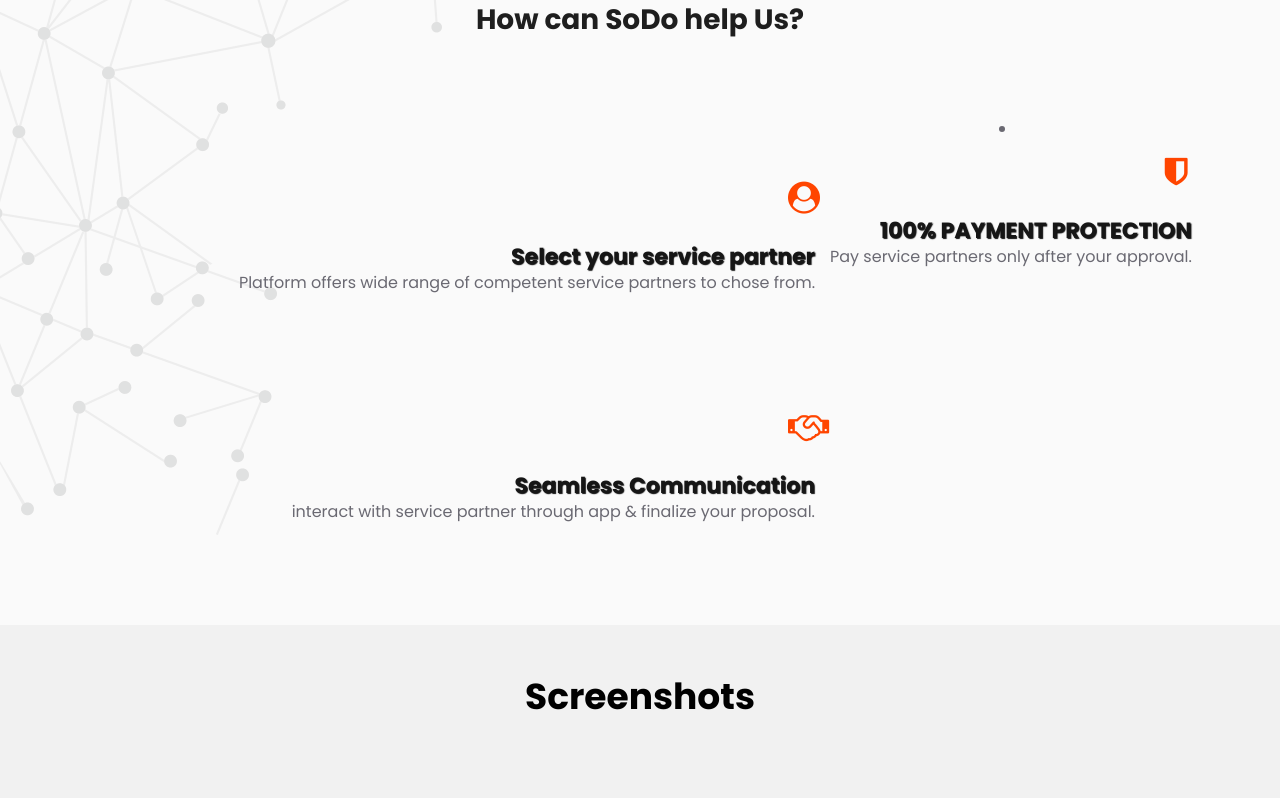
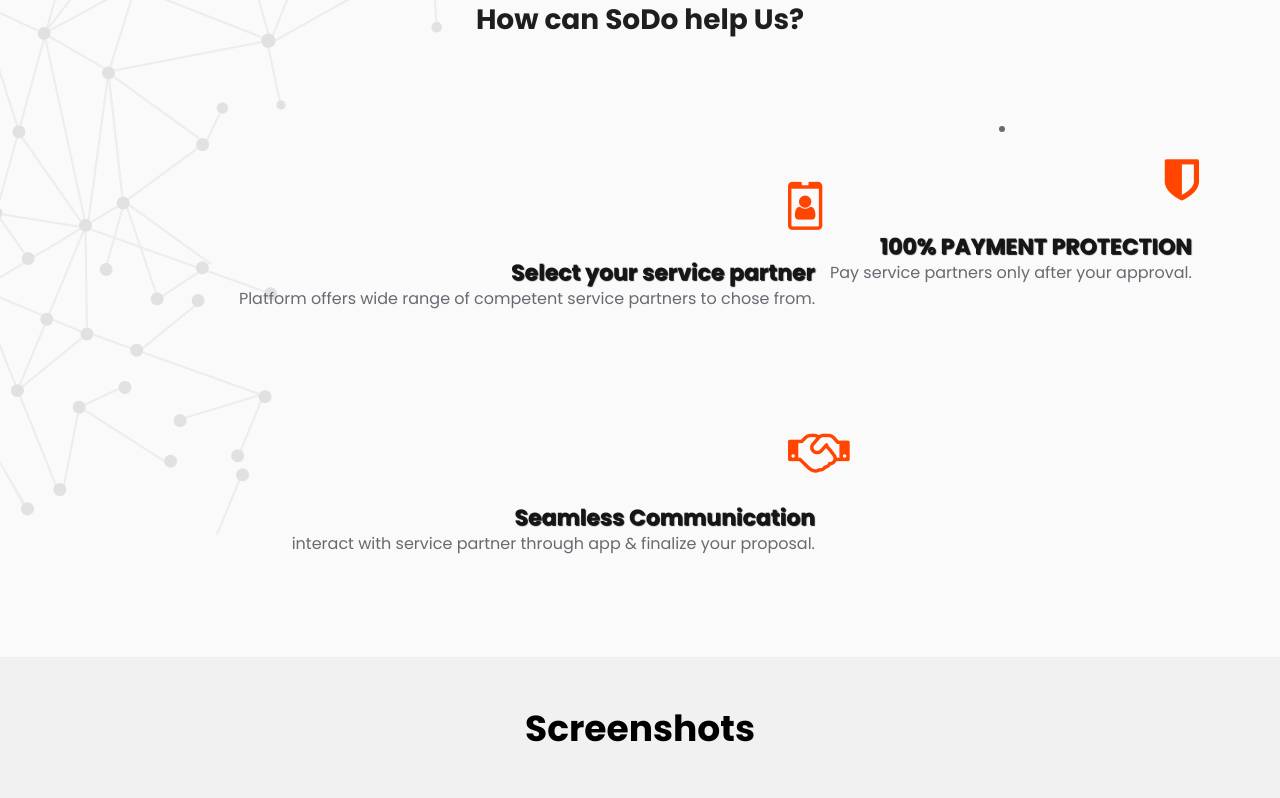
Before and after one commit to akshitaPrajapati/mySD, a plain HTML site: page index.html in a window 1280 px wide. Shown: the part 1478-2276 px from the top of the page. Drawn offline with nearby package versions, Linux system fonts and the light colour scheme; files whose address does not match are found by name.

Commit message:
Update index.html

```diff
--- a/index.html
+++ b/index.html
@@ -177,7 +177,7 @@
             <div class="col-md-8 leftFeatures">
                <ul><li> <div class="text-right space100 wow fadeInLeft" animation-delay="0.2s" style="margin-bottom: 100px;">
 
-                    <i class="fa fa-user-circle fa-2x" aria-hidden="true" style="color: orangered; margin-bottom: 20px;"></i>
+                    <i class="fa fa-id-badge fa-3x" aria-hidden="true" style="color: orangered; margin-bottom: 20px;"></i>
 
                     <h4 style="color: #161616; text-shadow: 1px 1px 1px #111111;">Select your service partner</h4>
                     <p>
@@ -186,7 +186,7 @@
                 </div><!-- text-right space100 end -->
                 </li>
                <li> <div class="text-right wow fadeInLeft" animation-delay="0.4s">
-                    <i class="fa fa-handshake-o fa-2x" style="color: orangered; margin-bottom: 20px;"></i>
+                    <i class="fa fa-handshake-o fa-3x" style="color: orangered; margin-bottom: 20px;"></i>
                     <h4 style="color: #161616;  text-shadow: 1px 1px 1px #111111;">Seamless Communication </h4>
                     <p >
                         interact with service partner through app & finalize your proposal.
@@ -200,8 +200,8 @@
             </div><!-- col-md-4 end -->
 
             <li>
-                <div class="text-right wow fadeInRight" animation-delay="0.2s" style="margin-bottom: 100px;">
-                    <i class="fa fa-shield fa-2x" aria-hidden="true" style="color: orangered; margin-bottom: 20px;"></i>
+                <div class="text-right wow fadeInLeft" animation-delay="0.6s" style="margin-bottom: 100px;">
+                    <i class="fa fa-shield fa-3x" aria-hidden="true" style="color: orangered; margin-bottom: 20px;"></i>
                     <h4 style="color: #161616;  text-shadow: 1px 1px 1px #111111;">100% PAYMENT PROTECTION </h4>
                     <p >
                        Pay service partners only after  your approval.
```
